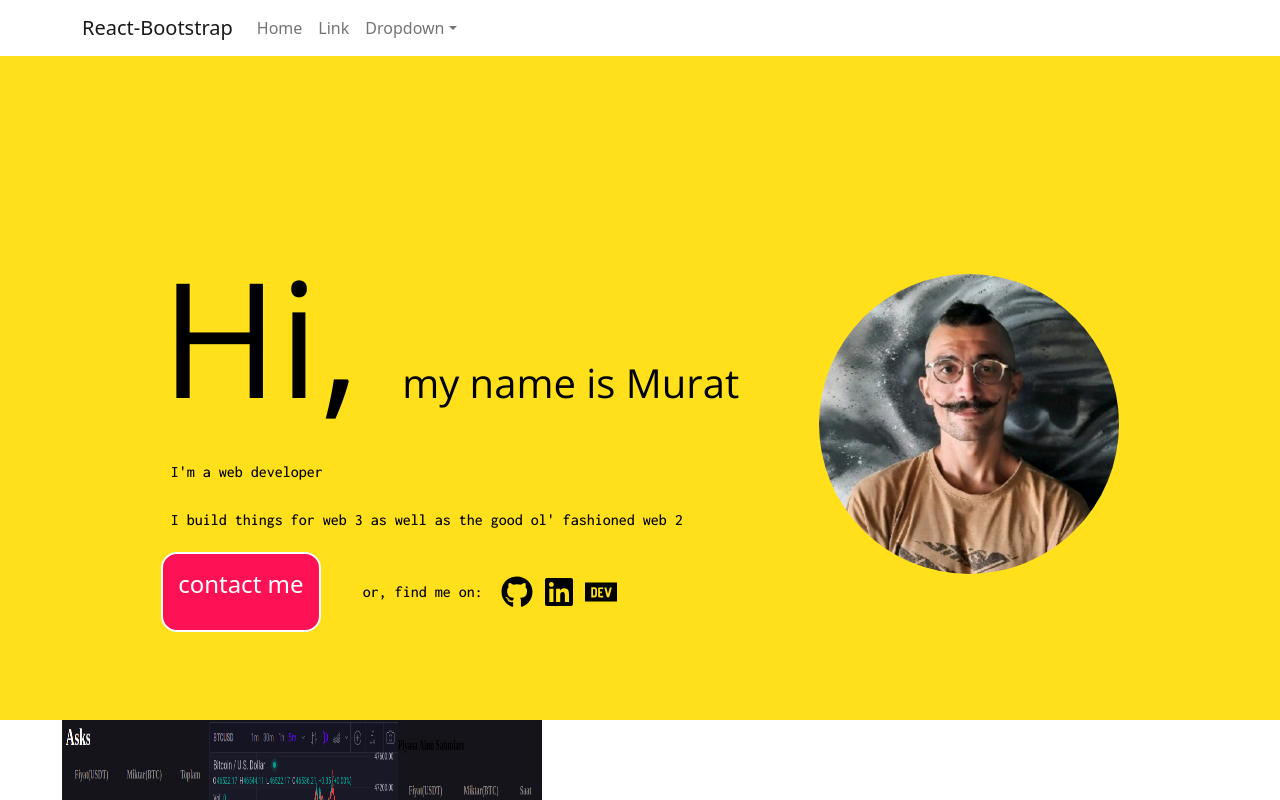
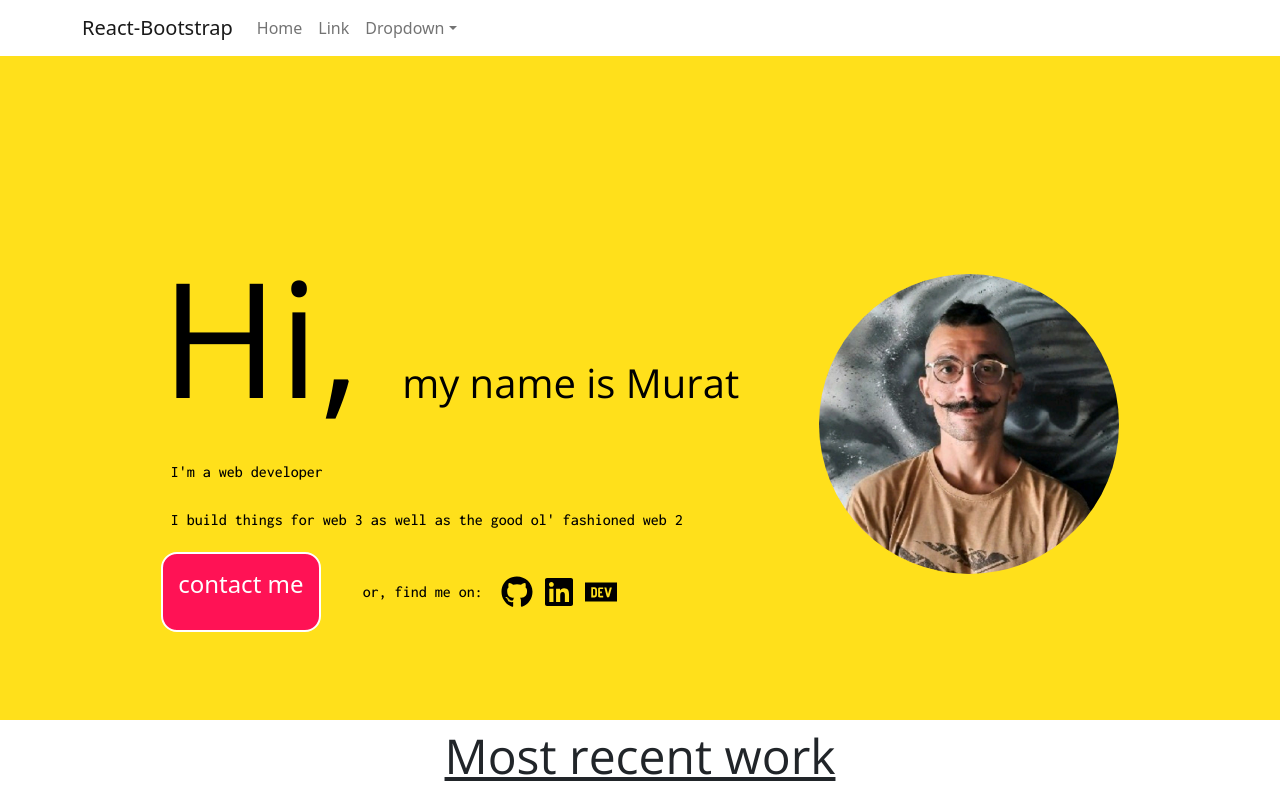
Before and after one commit to muratcan-yuksel/portfolio, a React (Create React App) app: page / in a window 1280 px wide. Built offline with nearby package versions, Linux system fonts and the light colour scheme.

Commit message:
move font faces to index.css

```diff
--- a/src/components/header/header.css
+++ b/src/components/header/header.css
@@ -1,11 +1,13 @@
-@font-face {
+/* I comment these out as I imported them in index.css */
+
+/* @font-face {
   font-family: openSans;
   src: url(../../assets//fonts/openSans.ttf);
 }
 @font-face {
   font-family: inconsalata;
   src: url(../../assets//fonts/Inconsolata.ttf);
-}
+} */
 
 .headerComponent {
   height: 90vh;
--- a/src/components/projects/Project.js
+++ b/src/components/projects/Project.js
@@ -4,7 +4,7 @@ import "./projects.css";
 
 const Project = ({ id, img, title, desc }) => {
   return (
-    <div className="project d-flex flex-column justify-content-center align-items-center flex-md-row justify-content-md-around align-items-md-center">
+    <div className="project d-flex flex-column justify-content-center align-items-center flex-md-row justify-content-md-evenly align-items-md-center">
       <div className="left">
         <div className="projectImg">
           <img className="img" src={img} alt="" />
--- a/src/components/projects/ProjectsContainer.js
+++ b/src/components/projects/ProjectsContainer.js
@@ -1,5 +1,6 @@
 import React, { useState } from "react";
 import Projects from "./Projects";
+import "./projects.css";
 import binanceImg from "../../assets/images/binance.png";
 import mathimals from "../../assets/images/mathimals.png";
 
@@ -18,7 +19,14 @@ const ProjectsContainer = () => {
       desc: "Lorem ipsum dolor sit amet consectetur adipisicing elit. Quisquam, quod.",
     },
   ];
-  return <Projects props={data} />;
+  return (
+    <div className=" ">
+      <div className="titleContainer d-flex justify-content-center">
+        <div className="bigTitle">Most recent work</div>
+      </div>
+      <Projects props={data} />
+    </div>
+  );
 };
 
 export default ProjectsContainer;
--- a/src/components/projects/projects.css
+++ b/src/components/projects/projects.css
@@ -10,3 +10,11 @@
   height: 100%;
   /* object-fit: contain; */
 }
+.bigTitle {
+  font-size: 3rem;
+  font-family: openSans;
+  height: auto;
+  width: auto;
+  text-decoration: underline;
+  margin-bottom: 2rem;
+}
--- a/src/index.css
+++ b/src/index.css
@@ -1,3 +1,12 @@
+@font-face {
+  font-family: openSans;
+  src: url(./assets//fonts/openSans.ttf);
+}
+@font-face {
+  font-family: inconsalata;
+  src: url(./assets//fonts/Inconsolata.ttf);
+}
+
 :root {
   --yellow-bg: #ffe01b;
   --grey: #403b3b;
```
